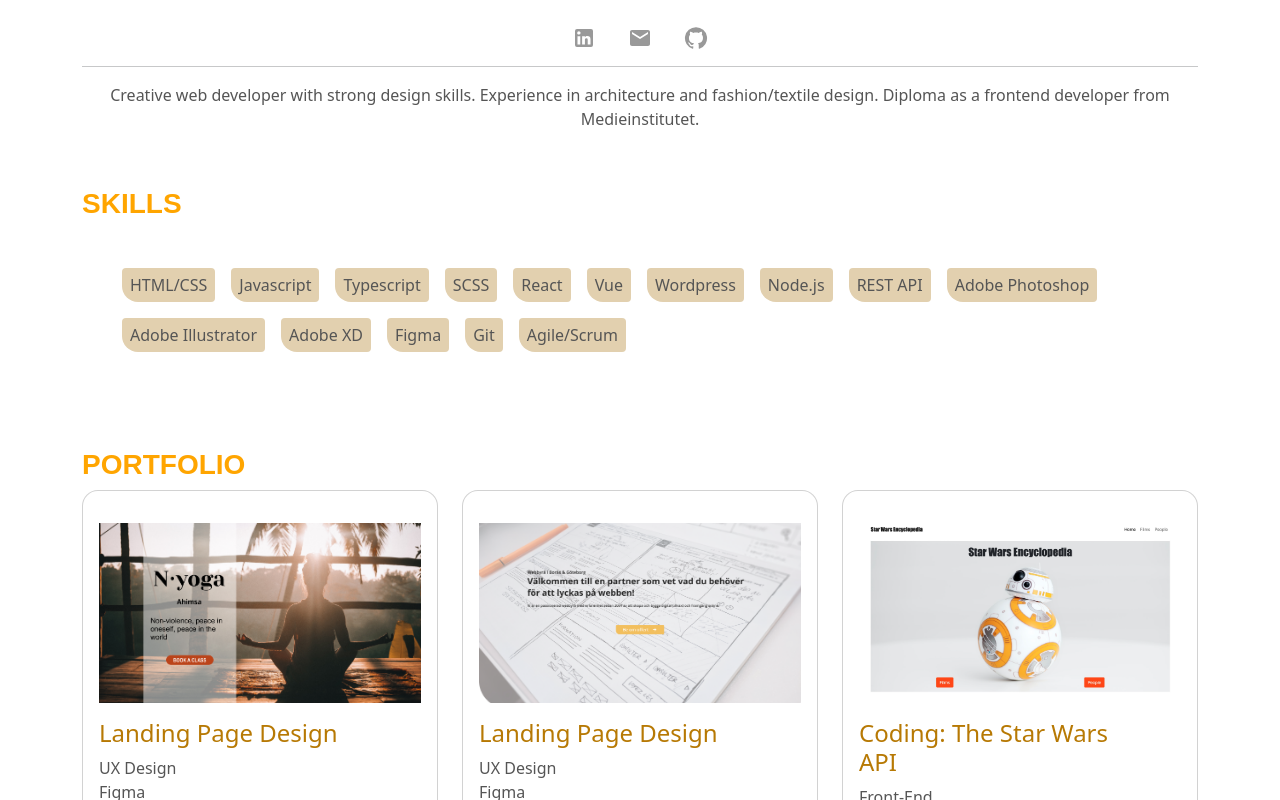
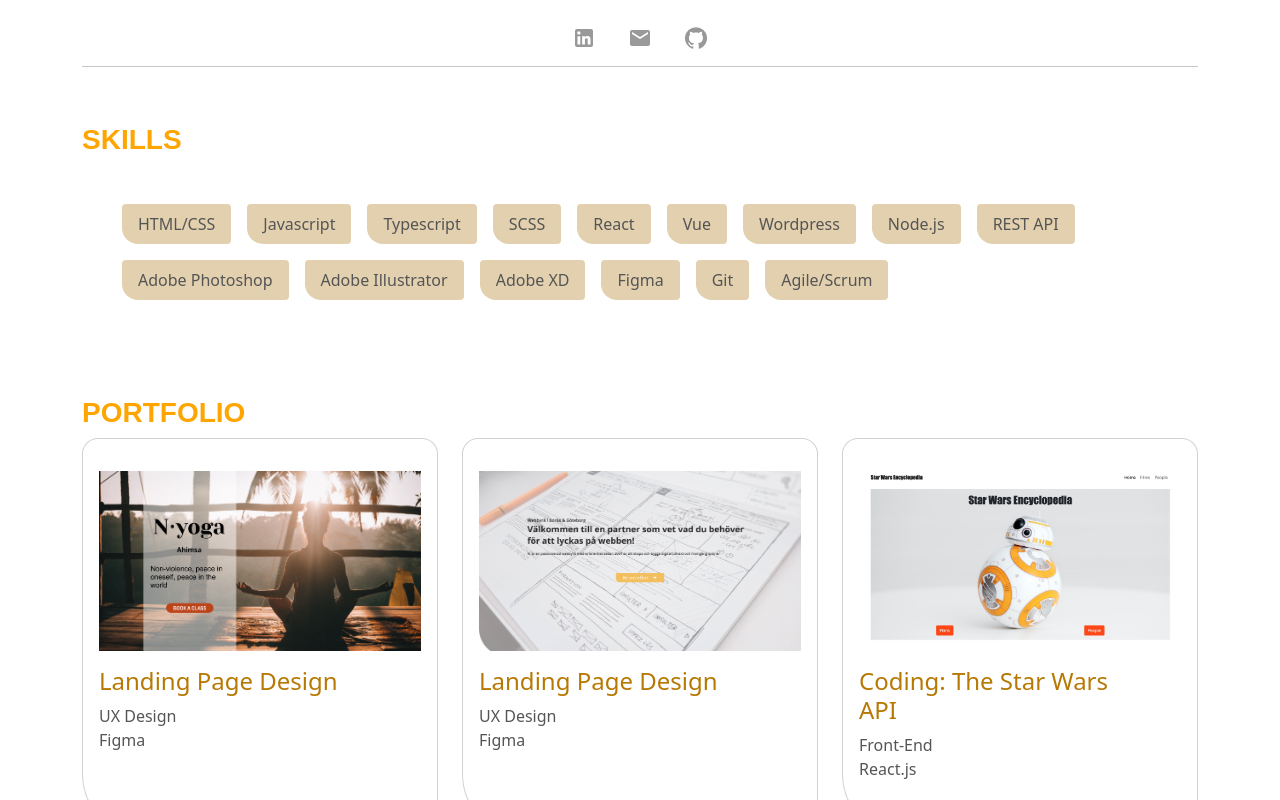
Before and after one commit to xxxOkamexxx/MyPortfolio, a React (Vite) app: page /profile in a window 1280 px wide. Shown: the top 800 px of the page. Built offline with nearby package versions, Linux system fonts and the light colour scheme.

Commit message:
Remove unnecessary code and adjust style

```diff
--- a/src/assets/scss/App.scss
+++ b/src/assets/scss/App.scss
@@ -85,7 +85,7 @@ p {
         margin: 5px;
         color: #555;
         background-color: rgb(226, 208, 175);
-        padding: 5px 8px;
+        padding: 8px 16px;
         border-radius: 4px 4px 4px 16px;
       }
     }
--- a/src/pages/Profile.jsx
+++ b/src/pages/Profile.jsx
@@ -38,9 +38,7 @@ const Profile = () => {
         </div>
 
         <hr />
-        <p>Creative web developer with strong design skills.
-          Experience in architecture and fashion/textile design.
-          Diploma as a frontend developer from Medieinstitutet.</p>
+
 
 
       </div>
```
Also changed, not shown: src/components/WorkDetail/Work01.jsx (deleted, +0 -20 lines).
